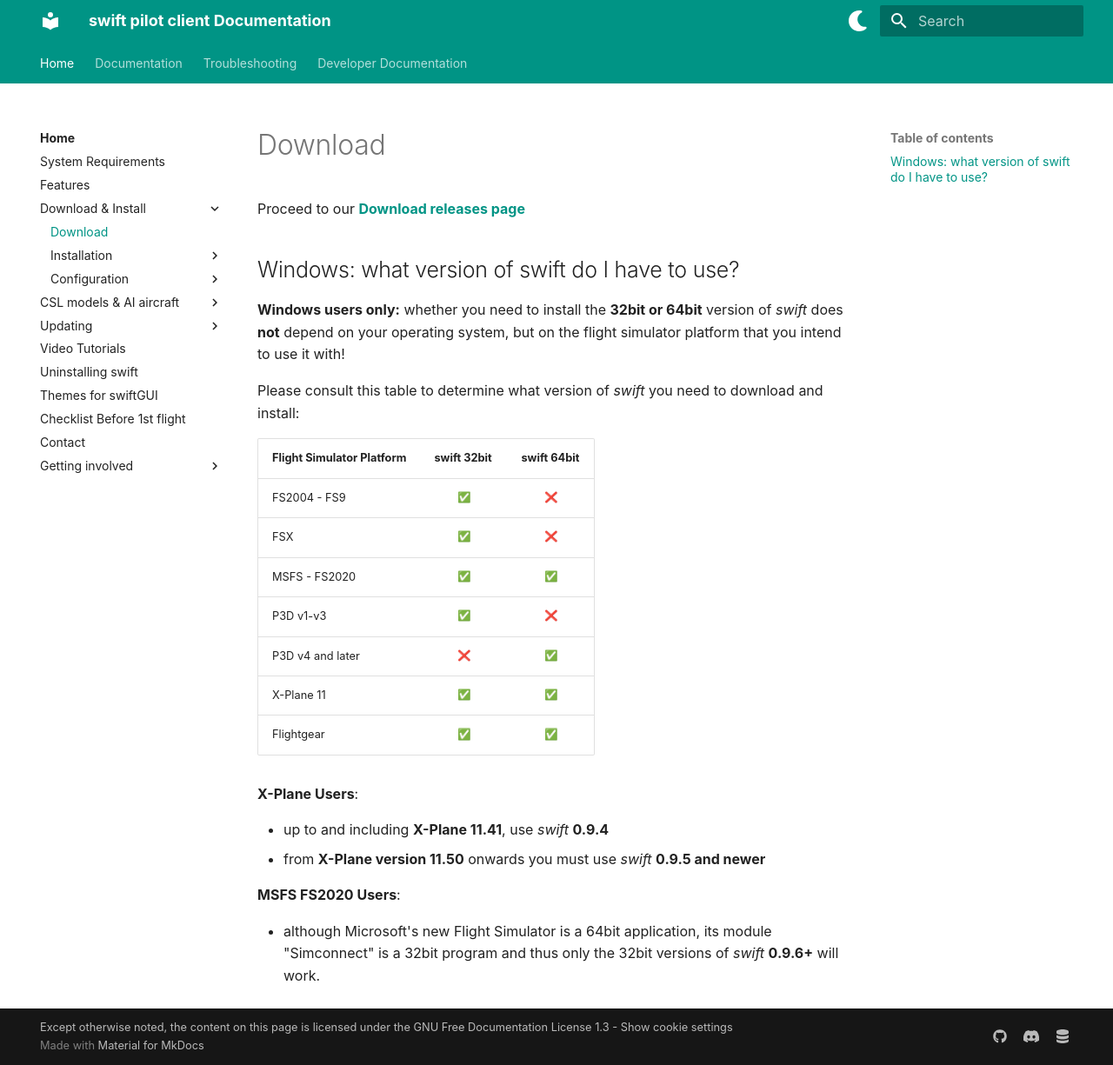
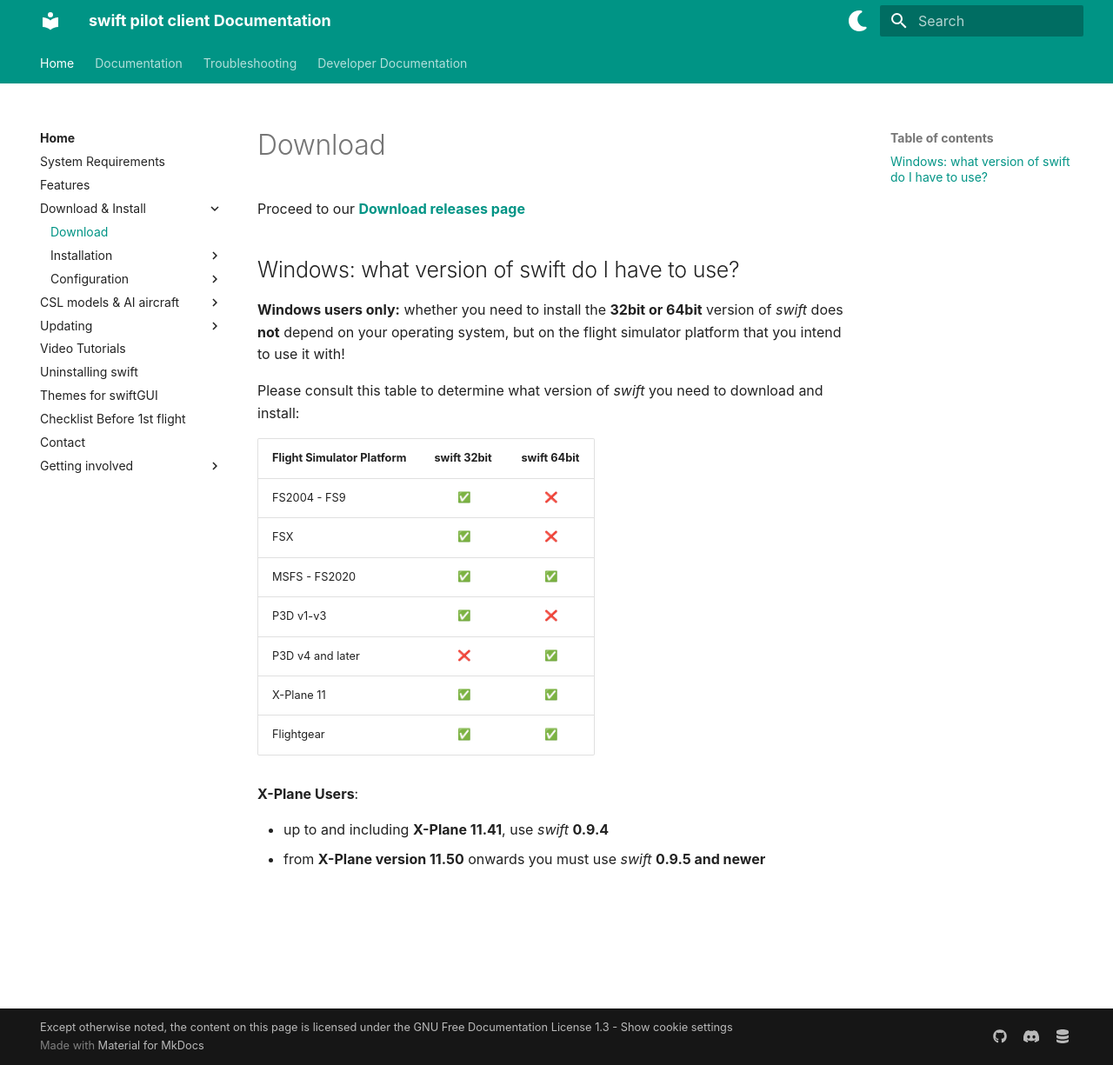
Before and after one commit to swift-project/docs, an MkDocs documentation site: the page built from docs/home/install/download.md, in a window 1280 px wide and 1225 px high. Shown: the whole window at 87% size. Built offline with MkDocs 1.6.1 and Material for MkDocs 9.7.7, drawn with Linux system fonts in a browser that asks for light colours; emoji names are drawn with the system emoji font.

Commit message:
Remove outdated MSFS note

```diff
--- a/docs/home/install/download.md
+++ b/docs/home/install/download.md
@@ -26,7 +26,3 @@ Please consult this table to determine what version of *swift* you need to downl
 
 - up to and including **X-Plane 11.41**, use *swift* **0.9.4**
 - from **X-Plane version 11.50** onwards you must use *swift* **0.9.5 and newer**
-
-**MSFS FS2020 Users**:
-
-- although Microsoft's new Flight Simulator is a 64bit application, its module "Simconnect" is a 32bit program and thus only the 32bit versions of *swift* **0.9.6+** will work.
```
